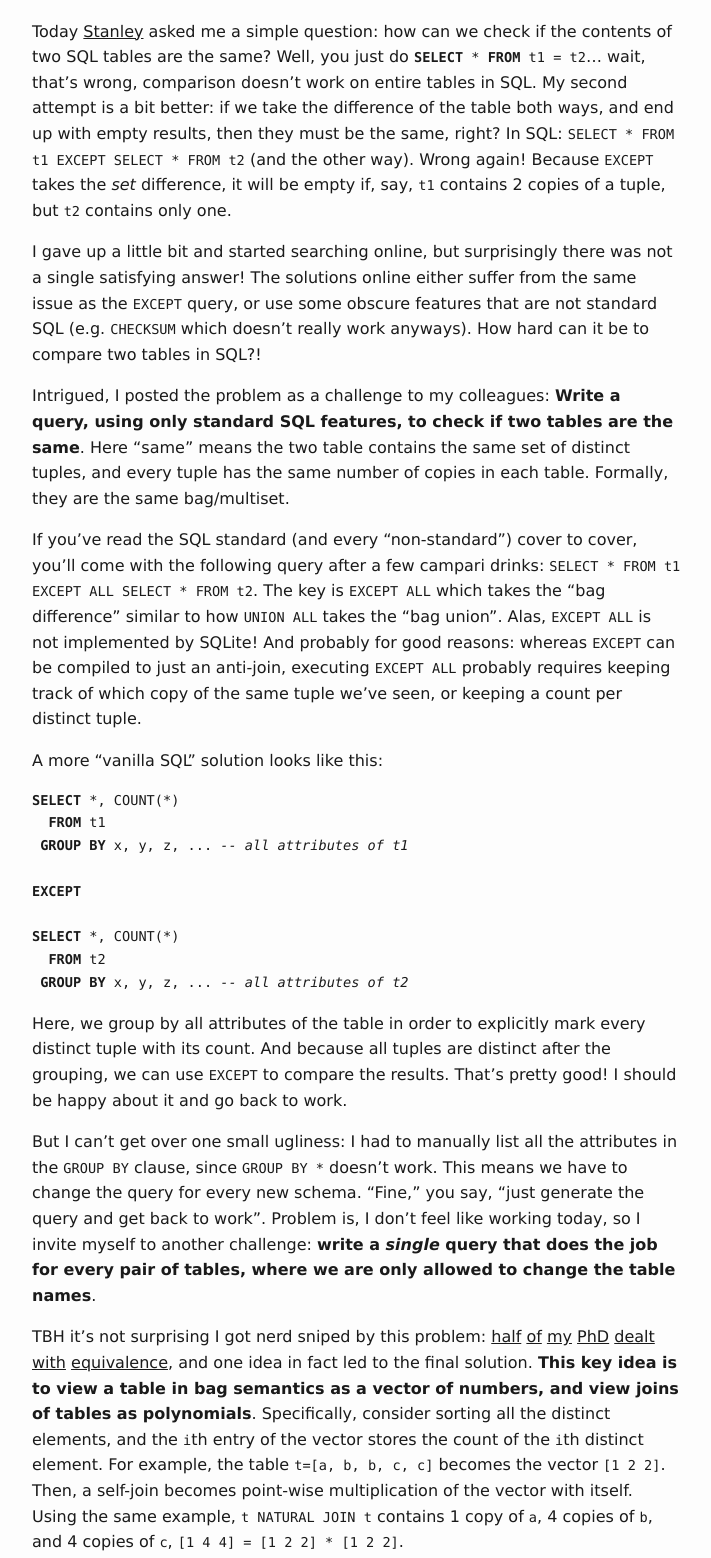
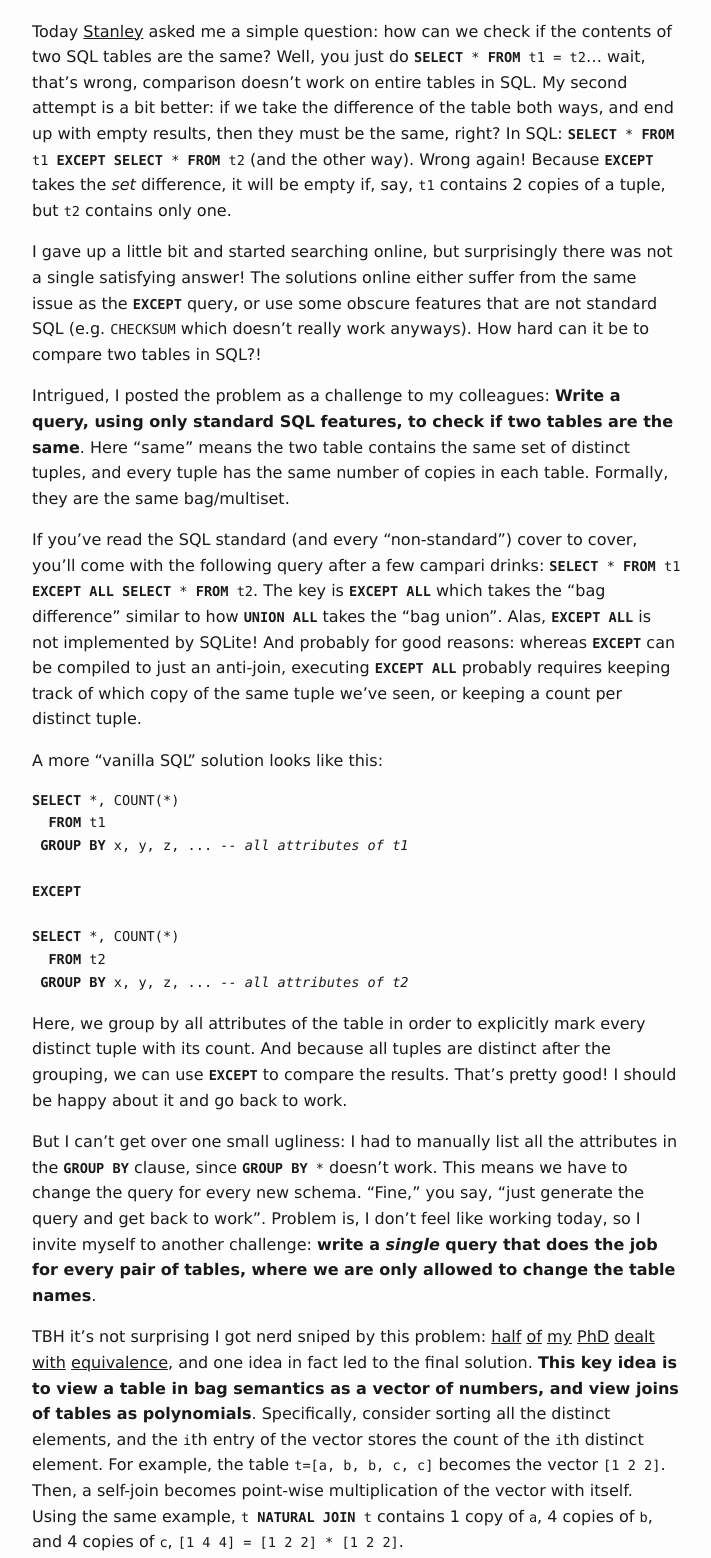
Before and after one commit to remysucre/remysucre.github.io, a plain HTML site: page blog/sql-eq.html in a window 1280 px wide. Shown: the part 200-1758 px from the top of the page, without its empty margins (283-994 px from the left). Drawn offline with Linux system fonts and the light colour scheme.

Commit message:
more sql

```diff
--- a/blog/sql-eq.html
+++ b/blog/sql-eq.html
@@ -224,16 +224,19 @@ class="sourceCode sql"><span class="kw">SELECT</span> <span class="op">*</span>
 wait, that’s wrong, comparison doesn’t work on entire tables in SQL. My
 second attempt is a bit better: if we take the difference of the table
 both ways, and end up with empty results, then they must be the same,
-right? In SQL: <code>SELECT * FROM t1 EXCEPT SELECT * FROM t2</code>
-(and the other way). Wrong again! Because <code>EXCEPT</code> takes the
+right? In SQL: <code
+class="sourceCode sql"><span class="kw">SELECT</span> <span class="op">*</span> <span class="kw">FROM</span> t1 <span class="kw">EXCEPT</span> <span class="kw">SELECT</span> <span class="op">*</span> <span class="kw">FROM</span> t2</code>
+(and the other way). Wrong again! Because <code
+class="sourceCode sql"><span class="kw">EXCEPT</span></code> takes the
 <em>set</em> difference, it will be empty if, say, <code>t1</code>
 contains 2 copies of a tuple, but <code>t2</code> contains only one.</p>
 <p>I gave up a little bit and started searching online, but surprisingly
 there was not a single satisfying answer! The solutions online either
-suffer from the same issue as the <code>EXCEPT</code> query, or use some
-obscure features that are not standard SQL (e.g. <code>CHECKSUM</code>
-which doesn’t really work anyways). How hard can it be to compare two
-tables in SQL?!</p>
+suffer from the same issue as the <code
+class="sourceCode sql"><span class="kw">EXCEPT</span></code> query, or
+use some obscure features that are not standard SQL (e.g. <code
+class="sourceCode sql">CHECKSUM</code> which doesn’t really work
+anyways). How hard can it be to compare two tables in SQL?!</p>
 <p>Intrigued, I posted the problem as a challenge to my colleagues:
 <strong>Write a query, using only standard SQL features, to check if two
 tables are the same</strong>. Here “same” means the two table contains
@@ -241,14 +244,20 @@ the same set of distinct tuples, and every tuple has the same number of
 copies in each table. Formally, they are the same bag/multiset.</p>
 <p>If you’ve read the SQL standard (and every “non-standard”) cover to
 cover, you’ll come with the following query after a few campari drinks:
-<code>SELECT * FROM t1 EXCEPT ALL SELECT * FROM t2</code>. The key is
-<code>EXCEPT ALL</code> which takes the “bag difference” similar to how
-<code>UNION ALL</code> takes the “bag union”. Alas,
-<code>EXCEPT ALL</code> is not implemented by SQLite! And probably for
-good reasons: whereas <code>EXCEPT</code> can be compiled to just an
-anti-join, executing <code>EXCEPT ALL</code> probably requires keeping
-track of which copy of the same tuple we’ve seen, or keeping a count per
-distinct tuple.</p>
+<code
+class="sourceCode sql"><span class="kw">SELECT</span> <span class="op">*</span> <span class="kw">FROM</span> t1 <span class="kw">EXCEPT</span> <span class="kw">ALL</span> <span class="kw">SELECT</span> <span class="op">*</span> <span class="kw">FROM</span> t2</code>.
+The key is <code
+class="sourceCode sql"><span class="kw">EXCEPT</span> <span class="kw">ALL</span></code>
+which takes the “bag difference” similar to how <code
+class="sourceCode sql"><span class="kw">UNION</span> <span class="kw">ALL</span></code>
+takes the “bag union”. Alas, <code
+class="sourceCode sql"><span class="kw">EXCEPT</span> <span class="kw">ALL</span></code>
+is not implemented by SQLite! And probably for good reasons: whereas
+<code class="sourceCode sql"><span class="kw">EXCEPT</span></code> can
+be compiled to just an anti-join, executing <code
+class="sourceCode sql"><span class="kw">EXCEPT</span> <span class="kw">ALL</span></code>
+probably requires keeping track of which copy of the same tuple we’ve
+seen, or keeping a count per distinct tuple.</p>
 <p>A more “vanilla SQL” solution looks like this:</p>
 <div class="sourceCode" id="cb1"><pre
 class="sourceCode sql"><code class="sourceCode sql"><span id="cb1-1"><a href="#cb1-1" aria-hidden="true" tabindex="-1"></a><span class="kw">SELECT</span> <span class="op">*</span>, <span class="fu">COUNT</span>(<span class="op">*</span>) </span>
@@ -262,17 +271,21 @@ class="sourceCode sql"><code class="sourceCode sql"><span id="cb1-1"><a href="#c
 <span id="cb1-9"><a href="#cb1-9" aria-hidden="true" tabindex="-1"></a> <span class="kw">GROUP</span> <span class="kw">BY</span> x, y, z, <span class="op">..</span>. <span class="co">-- all attributes of t2</span></span></code></pre></div>
 <p>Here, we group by all attributes of the table in order to explicitly
 mark every distinct tuple with its count. And because all tuples are
-distinct after the grouping, we can use <code>EXCEPT</code> to compare
+distinct after the grouping, we can use <code
+class="sourceCode sql"><span class="kw">EXCEPT</span></code> to compare
 the results. That’s pretty good! I should be happy about it and go back
 to work.</p>
 <p>But I can’t get over one small ugliness: I had to manually list all
-the attributes in the <code>GROUP BY</code> clause, since
-<code>GROUP BY *</code> doesn’t work. This means we have to change the
-query for every new schema. “Fine,” you say, “just generate the query
-and get back to work”. Problem is, I don’t feel like working today, so I
-invite myself to another challenge: <strong>write a <em>single</em>
-query that does the job for every pair of tables, where we are only
-allowed to change the table names</strong>.</p>
+the attributes in the <code
+class="sourceCode sql"><span class="kw">GROUP</span> <span class="kw">BY</span></code>
+clause, since <code
+class="sourceCode sql"><span class="kw">GROUP</span> <span class="kw">BY</span> <span class="op">*</span></code>
+doesn’t work. This means we have to change the query for every new
+schema. “Fine,” you say, “just generate the query and get back to work”.
+Problem is, I don’t feel like working today, so I invite myself to
+another challenge: <strong>write a <em>single</em> query that does the
+job for every pair of tables, where we are only allowed to change the
+table names</strong>.</p>
 <p>TBH it’s not surprising I got nerd sniped by this problem: <a
 href="https://dl.acm.org/doi/10.14778/3407790.3407799">half</a> <a
 href="https://egraphs-good.github.io">of</a> <a
@@ -288,10 +301,10 @@ distinct elements, and the <code>i</code>th entry of the vector stores
 the count of the <code>i</code>th distinct element. For example, the
 table <code>t=[a, b, b, c, c]</code> becomes the vector
 <code>[1 2 2]</code>. Then, a self-join becomes point-wise
-multiplication of the vector with itself. Using the same example,
-<code>t NATURAL JOIN t</code> contains 1 copy of <code>a</code>, 4
-copies of <code>b</code>, and 4 copies of <code>c</code>,
-<code>[1 4 4] = [1 2 2] * [1 2 2]</code>.</p>
+multiplication of the vector with itself. Using the same example, <code
+class="sourceCode sql">t <span class="kw">NATURAL</span> <span class="kw">JOIN</span> t</code>
+contains 1 copy of <code>a</code>, 4 copies of <code>b</code>, and 4
+copies of <code>c</code>, <code>[1 4 4] = [1 2 2] * [1 2 2]</code>.</p>
 <p>With this, we can connect repeated self-joins of a table with the <a
 href="https://en.wikipedia.org/wiki/Moment_(mathematics)">moments</a> of
 the vector (or <a
@@ -355,8 +368,9 @@ class="sourceCode sql"><code class="sourceCode sql"><span id="cb3-1"><a href="#c
 <span id="cb3-18"><a href="#cb3-18" aria-hidden="true" tabindex="-1"></a><span class="co">-- compute the moment with COUNT</span></span>
 <span id="cb3-19"><a href="#cb3-19" aria-hidden="true" tabindex="-1"></a><span class="kw">SELECT</span> <span class="fu">COUNT</span>(<span class="op">*</span>) <span class="kw">FROM</span> r1 <span class="kw">GROUP</span> <span class="kw">BY</span> i;</span></code></pre></div>
 <p>After computing <code>t2_moments</code> in the same way, we can
-compare them with <code>EXCEPT</code> because they do not contain
-duplicates.</p>
+compare them with <code
+class="sourceCode sql"><span class="kw">EXCEPT</span></code> because
+they do not contain duplicates.</p>
 <p>But that’s not enough, since having the same moments only guarantees
 the vectors are permutations of each other. In terms of the original
 relation, the table <code>[a, b, b]</code> will be indistinguishable
@@ -387,11 +401,12 @@ tables we only need to change the table names. Of course, it is
 completely impractical for any table of decent size (it runs in time
 <math display="inline" xmlns="http://www.w3.org/1998/Math/MathML"><semantics><mrow><mi>O</mi><mrow><mo stretchy="true" form="prefix">(</mo><msup><mi>N</mi><mi>N</mi></msup><mo stretchy="true" form="postfix">)</mo></mrow></mrow><annotation encoding="application/x-tex">O(N^N)</annotation></semantics></math>
 ), but that’s not the point :)</p>
-<p>But even the simpler query using <code>GROUP BY</code> was not
-trivial to come up with, which brings the question: why isn’t it a
-standard feature of SQL to just compare two tables? I imagine it can be
-very useful for testing, e.g. you write a simple but slow version, and
-check a more complex but fast version returns the same result.</p>
+<p>But even the simpler query using <code
+class="sourceCode sql"><span class="kw">GROUP</span> <span class="kw">BY</span></code>
+was not trivial to come up with, which brings the question: why isn’t it
+a standard feature of SQL to just compare two tables? I imagine it can
+be very useful for testing, e.g. you write a simple but slow version,
+and check a more complex but fast version returns the same result.</p>
 <hr />
 <div class="sourceCode" id="cb5"><pre
 class="sourceCode sql"><code class="sourceCode sql"><span id="cb5-1"><a href="#cb5-1" aria-hidden="true" tabindex="-1"></a><span class="kw">CREATE</span> <span class="kw">TABLE</span> t1 (x <span class="dt">INTEGER</span>);</span>
```
Also changed, not shown: 1 other file.
